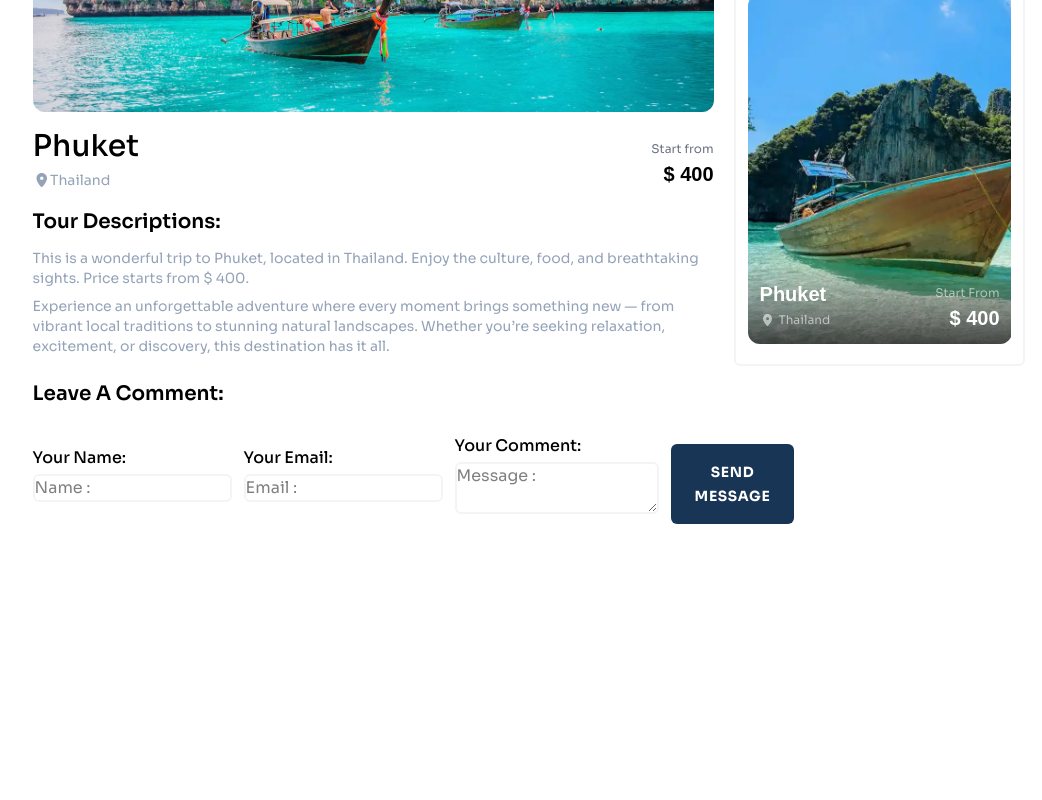
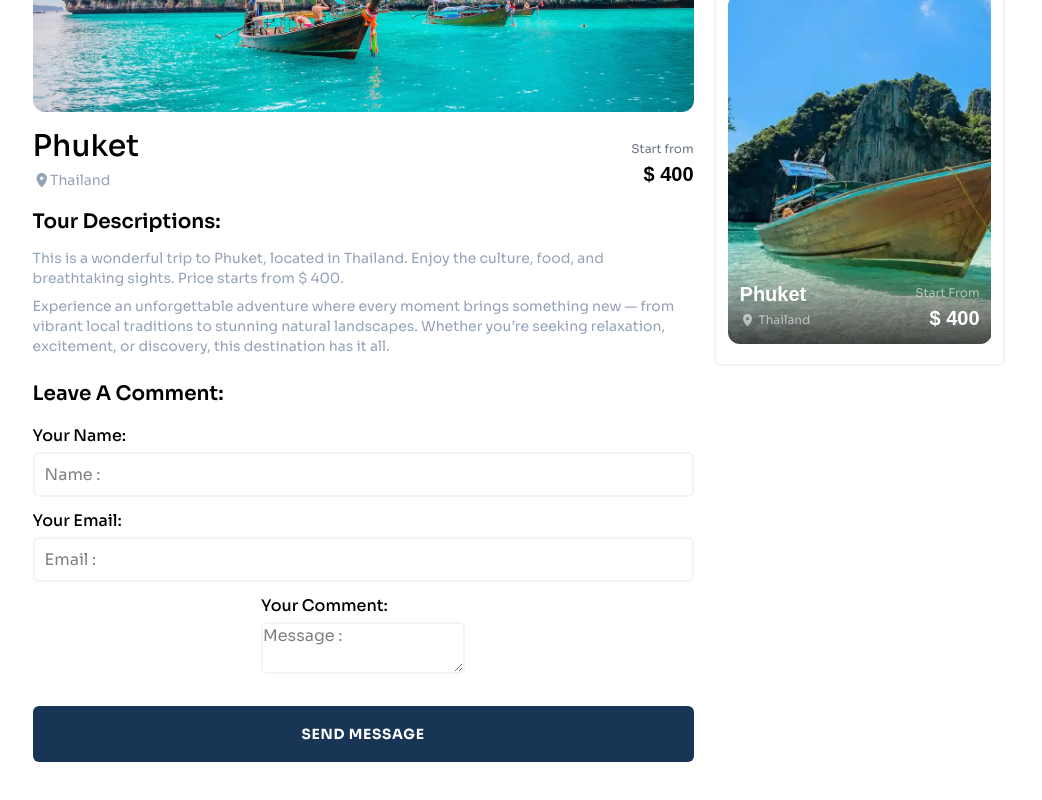
Before and after one commit to mvdevelop/skyfare-19sl, a Next.js app: page /TourDetails/1 in a window 1280 px wide. Shown: the part 878-1678 px from the top of the page, without its empty margins (121-1163 px from the left). Before the commit the page ends 1512 px from the top, so only its background shows below. Built offline with nearby package versions, Linux system fonts and the light colour scheme; a web font is replaced by a local one.

Commit message:
working on index.jsx

```diff
--- a/src/app/Index.jsx
+++ b/src/app/Index.jsx
@@ -68,6 +68,17 @@ export default function Index() {
           </Link>
         ))}</div>
       </div>
+
+      {/* About */}
+      <div className='about py-[50px] lg:py-[90px] px-[2%] sm:px-[8%] lg:px-[12%]'>
+        <div className='flex flex-col lg:flex-row w-full gap-5 lg:gap-0'>
+          <div className='lg:w-[50%]'>
+            <div className='about-section flex flex-col'>
+
+            </div>
+          </div>
+        </div>
+      </div>
     </>
   )
 }
--- a/src/app/TourDetails/[id]/page.jsx
+++ b/src/app/TourDetails/[id]/page.jsx
@@ -68,7 +68,7 @@ export default async function ToursDetails({params}) {
             </p>
             <h4 className='text-lg sm:text-xl font-semibold pb-4 pt-4'>Leave A Comment:</h4>
             <form className="contact-form w-full">
-              <div className='w-full gap-3 flex items-center flex-col lg:flex-row mb-5'>
+              <div className='w-full gap-3 flex items-center flex-col mb-5'>
                 <div className='flex flex-col w-full'>
                   <label className='pb-1 text-md font-[500]'>Your Name:</label>
                   <input type="text" placeholder='Name :' className='border-2 border-gray-100 outline-0 rounded-md' required />
--- a/src/app/globals.css
+++ b/src/app/globals.css
@@ -129,4 +129,29 @@
 .section-list {
   position: absolute;
   bottom: 30px;
+  left: 12%;
 }
+
+.contact-form input {
+  height: 45px;
+  padding-left: 10px;
+}
+
+::-webkit-scrollbar {
+  width: 5px;
+}
+
+::-webkit-scrollbar-track {
+  border-radius: 5px;
+}
+
+::-webkit-scrollbar-thumb {
+  background-color: #193555;
+  border-radius: 5px;
+}
+
+::-webkit-scrollbar-thumb:hover {
+  background-color: #0f243d;
+}
+
+/* Contact Banner */
```
